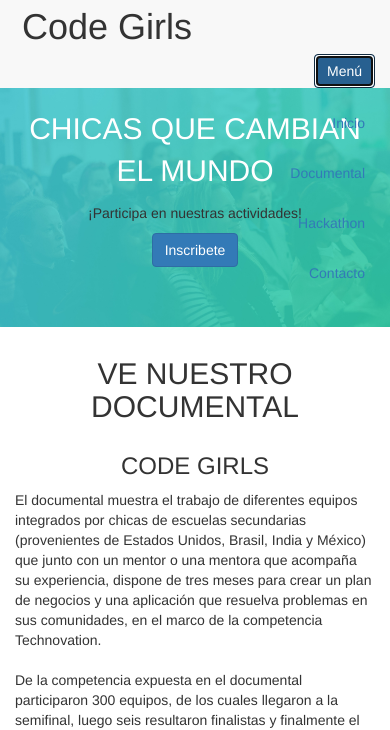
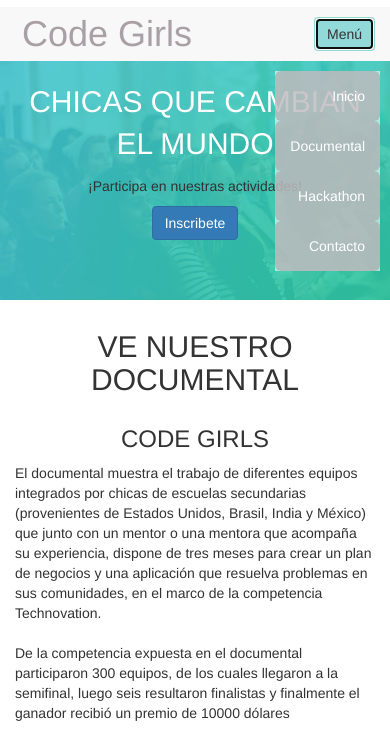
Before and after one commit to Madays/code-girls, a plain HTML site: page index.html in a window 390 px wide. Both pictures are taken after a click on the button "Menú". Shown: the top 730 px of the page. Drawn offline with nearby package versions, Linux system fonts and the light colour scheme; grey boxes are pictures that could not be loaded.

Commit message:
banner terminado

```diff
--- a/css/main.css
+++ b/css/main.css
@@ -10,6 +10,11 @@ body{
 /*-------HEADER------*/
 header{
     background: #F8F8F8;
+    margin-top: 7px;
+}
+header a,header a:hover{
+    text-decoration: none;
+    color: #A8A0A5;
 }
 header h1{
     display: inline-block;
@@ -20,12 +25,13 @@ nav li a{
 	padding: 15px 15px;
 	transition: all 0.2s;
 	border-radius: 6px;
+    color: #A8A0A5;
 }
 nav li a:hover, nav li a:focus{
 	text-decoration: none;
 	outline: none;
-	background: rgba(81, 114, 160,.6);
-    color: #fff;
+	background: rgba(79, 197, 197,.6);
+    color: #A8A0A5;
 }
 #main-navigation
 {
@@ -36,6 +42,15 @@ nav li a:hover, nav li a:focus{
 }
 #main-navigation ul{
     list-style: none;
+    background: rgba(255,255,255,.6);
+}
+header button{
+    display: inline-block;
+    background: rgba(79, 197, 197,.6);
+    color: #fff;
+    text-align: center;
+    border: solid 1px #fff;
+    margin-top: 10px;
 }
 /*-----END--header------*/
 /*------END--PARTE MENU*/
@@ -87,24 +102,3 @@ footer span{
     color: yellow;
 }
 /*----------------END--footer*/
-@media screen and (min-width: 768px){
-    .frase{
-    padding-top: 280px;
-    }
-    /*a:hover{
-        text-decoration: none;
-    }
-.icon-menu {
-		display: none;
-	}
-    ul.menu{
-        display: flex;
-        list-style: none;
-        padding: 0;
-        margin: 0;
-    }
-    li.menu__item{
-        padding: 10px;
-    }*/
-
-}
--- /dev/null
+++ b/css/queries.css
@@ -0,0 +1,16 @@
+@media screen and (max-width:768px){
+    #main-navigation a{
+        color: #fff;
+        background: rgba(168, 160, 165,.6);
+    }
+    #main-navigation ul{
+        color: #fff;
+    }
+}
+@media screen and (min-width:769px){
+    #frase-uno{
+        font-size: 60px;}
+    .box-banner{
+        padding: 100px 0;
+    }
+}
--- a/index.html
+++ b/index.html
@@ -5,19 +5,19 @@
 	<title>Coder Girl</title>
 	<link rel="stylesheet" href="css/bootstrap.min.css">
 	<link href="https://fonts.googleapis.com/css?family=Arimo" rel="stylesheet">
-	<link rel="stylesheet" href="css/fontello.css">
+	<link rel="stylesheet" href="css/queries.css">
 	<link rel="stylesheet" href="css/main.css">
 </head>
 <body>
     <header>
         <div class="container">
         <div class="row">
-            <div class="col-xs-12 col-md-4">
-                <h1>Code Girls</h1>
+            <div class="col-xs-9 col-sm-4">
+                <h1><a href="index.html">Code Girls</a></h1>
             </div>
-            <div class="col-xs-12 col-md-8">
+            <div class="col-xs-3 col-sm-8">
                 <div class="text-right visible-xs">
-					<button class="btn btn-primary" data-toggle="collapse" data-target="#main-navigation">Menú</button>
+					<button class="btn" data-toggle="collapse" data-target="#main-navigation">Menú</button>
 				</div>
                 <nav class="hidden-xs">
                     <ul class="desktop-menu list-inline text-right">
@@ -43,11 +43,13 @@
     </header>
         <section class="banner">
             <div class="contenedor-banner">
+                <div class="box-banner">
                     <div class="frase text-center">
-                <p>CHICAS QUE CAMBIAN EL MUNDO</p>
+                        <p id="frase-uno">CHICAS QUE CAMBIAN EL MUNDO</p>
                         <p>¡Participa en nuestras actividades!</p>
                     </div>
                     <button class="btn btn-defaul btn-primary">Inscribete</button>
+                </div>
             </div>
         </section>
     <section class="documental container" id="documental">
@@ -114,7 +116,6 @@
     <footer>
         <p>&copy; 2016 Code Girl. Diseñado por <span>Laboratoria</span></p>
     </footer>
-    <script src="js/menu.js"></script>
     <script src="js/jquery.js"></script>
     <script src="js/bootstrap.min.js"></script>
 </body>
```
Lines whose indentation alone changed are shown as unchanged.
